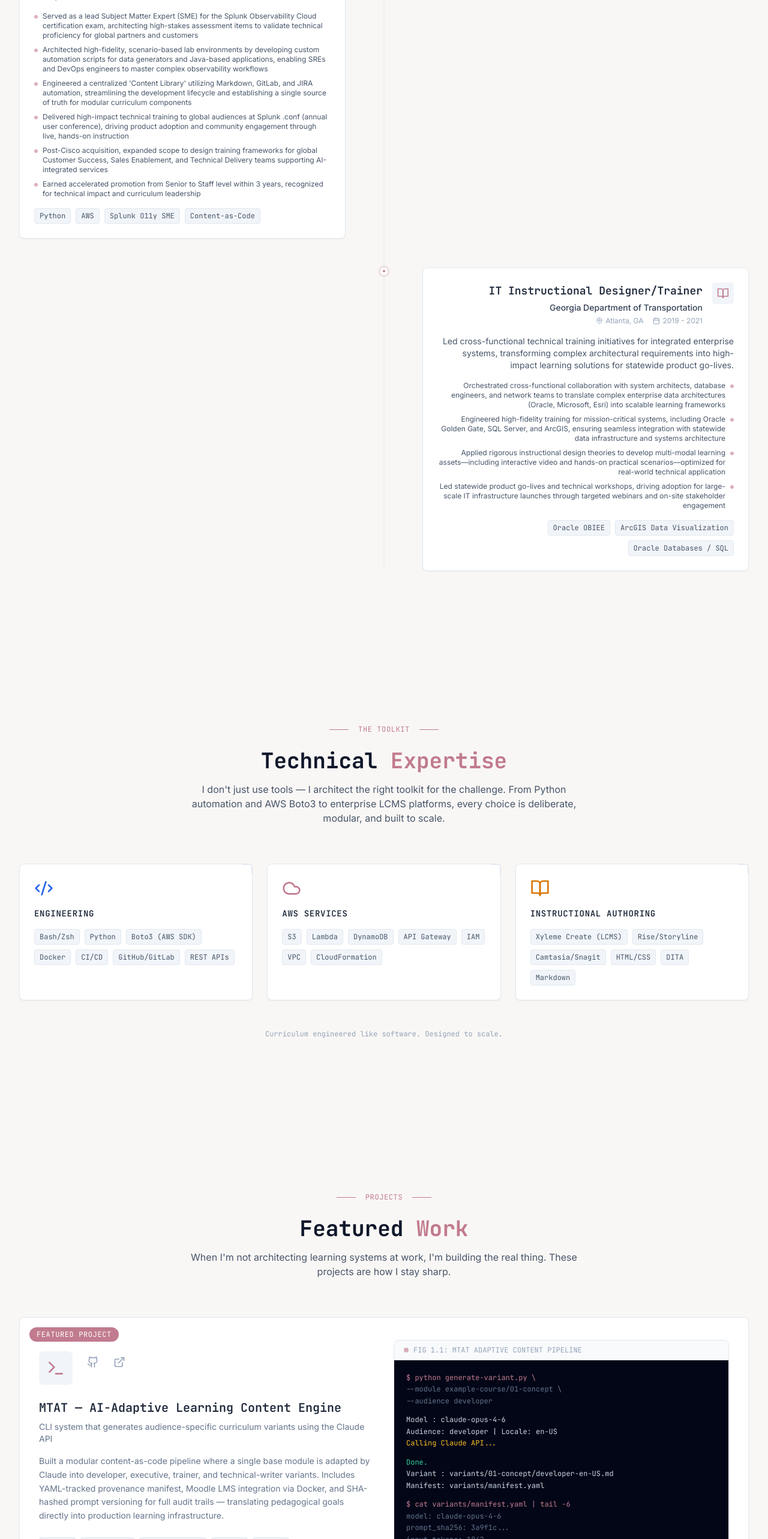
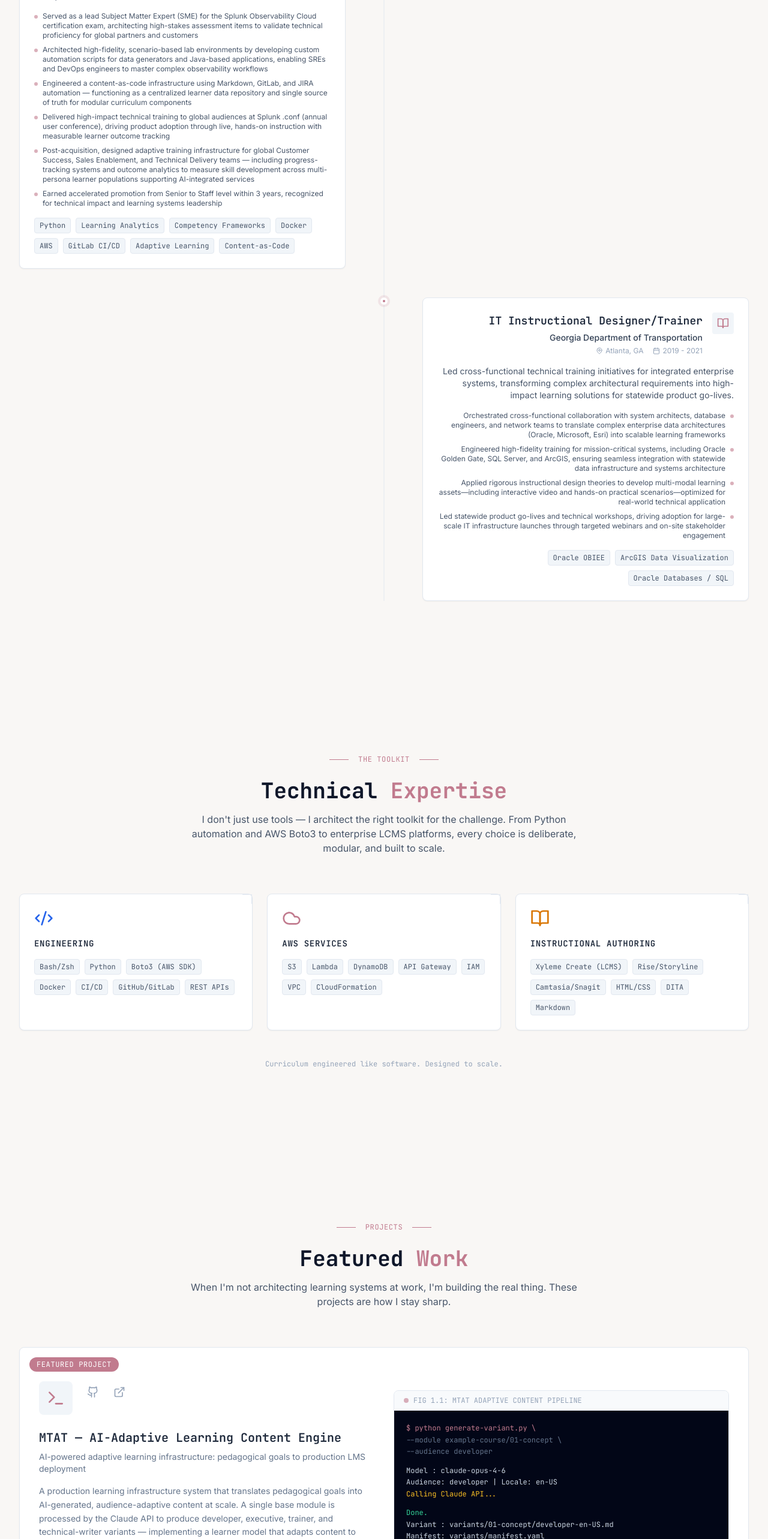
Before and after one commit to coursecoder/coursecoder.github.io, a React (Vite) app: page / in a window 1280 px wide. Shown: the part 2180-4746 px from the top of the page at 60% size. Built offline with nearby package versions, Linux system fonts and the light colour scheme.

Commit message:
Update Cisco bullets and MTAT description for learning systems alignment

```diff
--- a/src/sections/Experience.tsx
+++ b/src/sections/Experience.tsx
@@ -10,12 +10,12 @@ const experiences = [
     achievements: [
       'Served as a lead Subject Matter Expert (SME) for the Splunk Observability Cloud certification exam, architecting high-stakes assessment items to validate technical proficiency for global partners and customers',
       'Architected high-fidelity, scenario-based lab environments by developing custom automation scripts for data generators and Java-based applications, enabling SREs and DevOps engineers to master complex observability workflows',
-      "Engineered a centralized 'Content Library' utilizing Markdown, GitLab, and JIRA automation, streamlining the development lifecycle and establishing a single source of truth for modular curriculum components",
-      'Delivered high-impact technical training to global audiences at Splunk .conf (annual user conference), driving product adoption and community engagement through live, hands-on instruction',
-      'Post-Cisco acquisition, expanded scope to design training frameworks for global Customer Success, Sales Enablement, and Technical Delivery teams supporting AI-integrated services',
-      'Earned accelerated promotion from Senior to Staff level within 3 years, recognized for technical impact and curriculum leadership',
+      "Engineered a content-as-code infrastructure using Markdown, GitLab, and JIRA automation — functioning as a centralized learner data repository and single source of truth for modular curriculum components",
+      'Delivered high-impact technical training to global audiences at Splunk .conf (annual user conference), driving product adoption through live, hands-on instruction with measurable learner outcome tracking',
+      'Post-acquisition, designed adaptive training infrastructure for global Customer Success, Sales Enablement, and Technical Delivery teams — including progress-tracking systems and outcome analytics to measure skill development across multi-persona learner populations supporting AI-integrated services',
+      'Earned accelerated promotion from Senior to Staff level within 3 years, recognized for technical impact and learning systems leadership',
     ],
-    technologies: ['Python', 'AWS', 'Splunk O11y SME', 'Content-as-Code'],
+    technologies: ['Python', 'Learning Analytics', 'Competency Frameworks', 'Docker', 'AWS', 'GitLab CI/CD', 'Adaptive Learning', 'Content-as-Code'],
   },
   {
     title: 'IT Instructional Designer/Trainer',
--- a/src/sections/Projects.tsx
+++ b/src/sections/Projects.tsx
@@ -28,9 +28,9 @@ const projects: Project[] = [
   {
     title: 'MTAT — AI-Adaptive Learning Content Engine',
     badge: 'FEATURED PROJECT',
-    description: 'CLI system that generates audience-specific curriculum variants using the Claude API',
+    description: 'AI-powered adaptive learning infrastructure: pedagogical goals to production LMS deployment',
     longDescription:
-      'Built a modular content-as-code pipeline where a single base module is adapted by Claude into developer, executive, trainer, and technical-writer variants. Includes YAML-tracked provenance manifest, Moodle LMS integration via Docker, and SHA-hashed prompt versioning for full audit trails — translating pedagogical goals directly into production learning infrastructure.',
+      'A production learning infrastructure system that translates pedagogical goals into AI-generated, audience-adaptive content at scale. A single base module is processed by the Claude API to produce developer, executive, trainer, and technical-writer variants — implementing a learner model that adapts content to audience context. Includes full LMS integration via Moodle/Docker deployment, YAML-tracked provenance manifest for audit trails, and SHA-hashed prompt versioning — bridging instructional design objectives directly to production infrastructure.',
     github: 'https://github.com/coursecoder/mtat',
     live: 'http://18.190.241.69:8080/course/view.php?id=2',
     tags: ['Python', 'Claude API', 'Anthropic SDK', 'Docker', 'Moodle', 'Adaptive Learning', 'Content-as-Code'],
```
